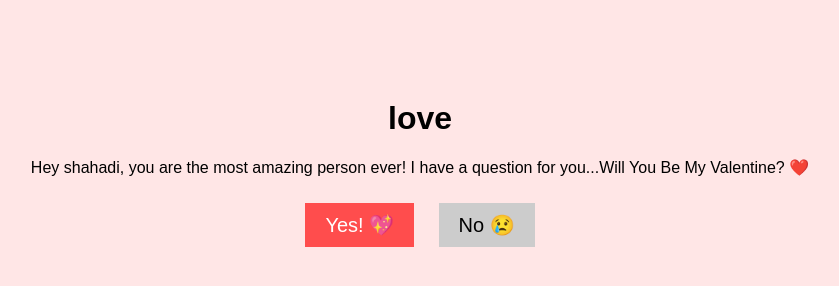
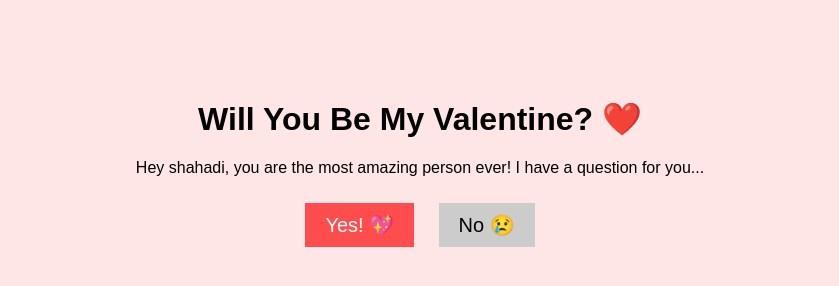
Before and after one commit to zyadd2323/love-site, a plain HTML site: page index.html in a window 1280 px wide. Shown: the whole page, without its empty margins (220-1059 px from the left). Drawn offline with Linux system fonts and the light colour scheme.

Commit message:
Update index.html

```diff
--- a/index.html
+++ b/index.html
@@ -3,13 +3,13 @@
 <head>
     <meta charset="UTF-8">
     <meta name="viewport" content="width=device-width, initial-scale=1.0">
-    <title>Will You Be My Valentine?</title>
+    <title>LOVE</title>
     <link rel="stylesheet" href="style.css">
 </head>
 <body>
     <div class="container">
-        <h1>love</h1>
-        <p>Hey shahadi, you are the most amazing person ever! I have a question for you...Will You Be My Valentine? ❤️</p>
+        <h1>Will You Be My Valentine? ❤️</h1>
+        <p>Hey shahadi, you are the most amazing person ever! I have a question for you...</p>
         <button id="yesButton">Yes! 💖</button>
         <button id="noButton">No 😢</button>
     </div>
```
